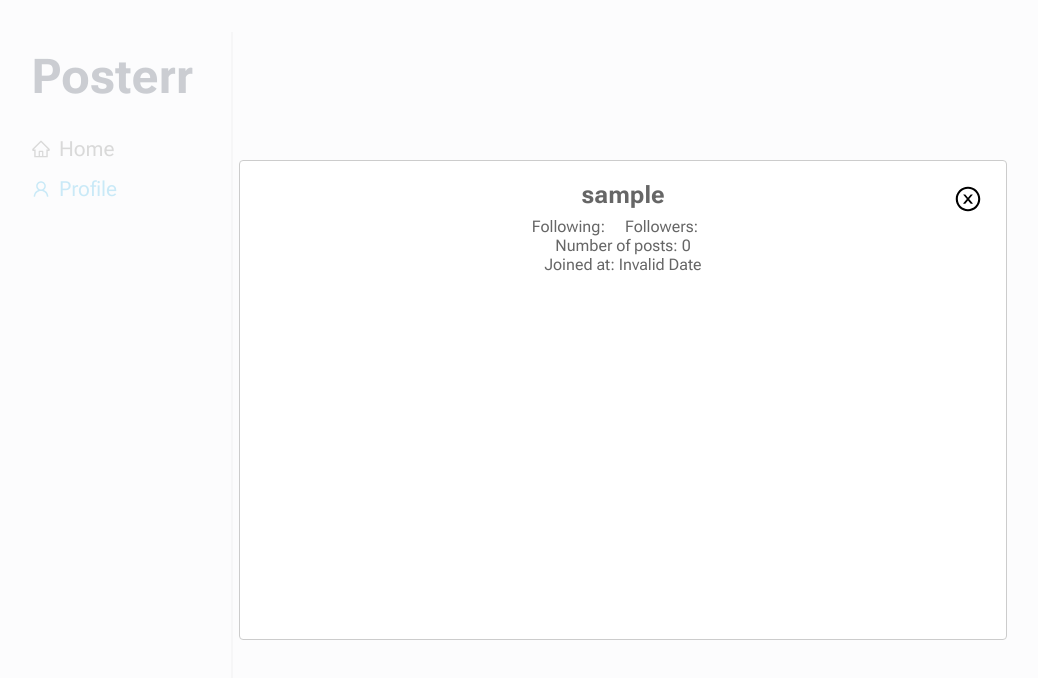
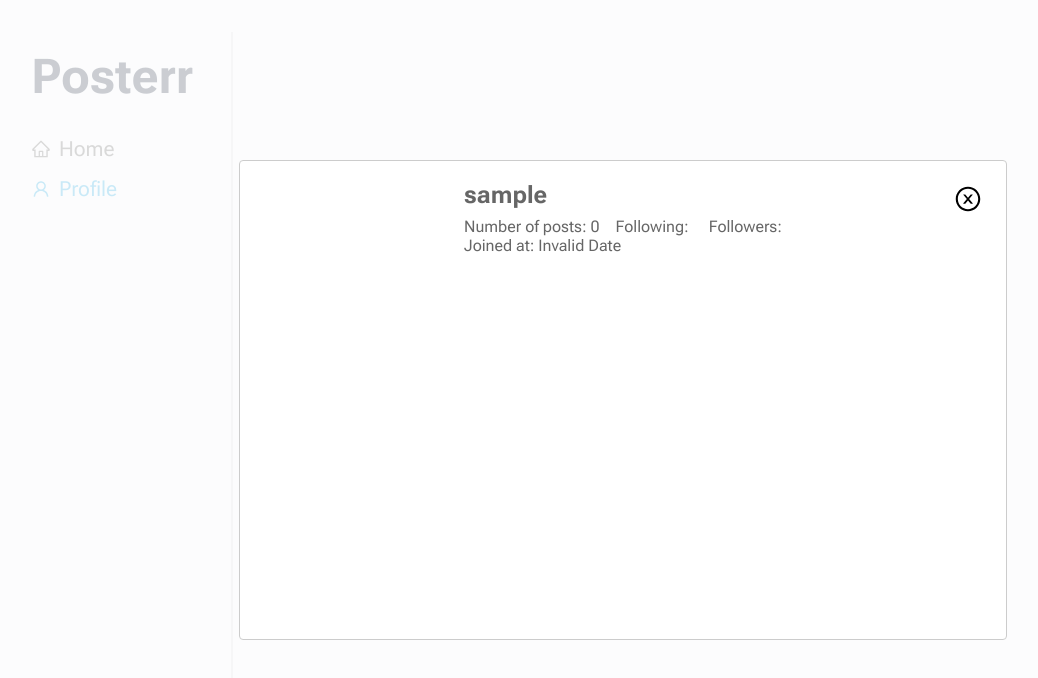
Before and after one commit to vicentemattos1/twitter-frontend, a Next.js app: page /profile in a window 1280 px wide. Shown: the top 678 px of the page, without its empty margins (17-1055 px from the left). Built offline with nearby package versions, Linux system fonts and the light colour scheme; sample sign-in values are in the browser's storage.

Commit message:
Updating profile modal visual

```diff
--- a/src/components/ProfileModal.tsx
+++ b/src/components/ProfileModal.tsx
@@ -77,16 +77,18 @@ export function ProfileModal({ isOpen, user_id }: ProfileModalProps) {
         <AiOutlineCloseCircle size={28} />
       </button>
       <main className={styles["container"]}>
+        <div className={styles["profile-info"]}>
           {userData && userData.avatar_url && (
             <Image
               src={userData.avatar_url}
               unoptimized
-            width={150}
-            height={150}
+              width={100}
+              height={100}
               className={styles["image"]}
               alt="Vicente Mattos"
             />
           )}
+          <div>
             <div className={styles["profile-btn"]}>
               <strong>{userData.username?.slice(0, 14)}</strong>
               {userData.id !== user?.id ? (
@@ -105,9 +107,6 @@ export function ProfileModal({ isOpen, user_id }: ProfileModalProps) {
               ) : null}
             </div>
             <div>
-          <span>Following: {userData.num_following}</span>
-          <span>Followers: {userData.num_followers}</span>
-        </div>
               <span>
                 Number of posts:{" "}
                 {posts.reduce((amount, post) => {
@@ -130,8 +129,13 @@ export function ProfileModal({ isOpen, user_id }: ProfileModalProps) {
                   return amount;
                 }, 0)}
               </span>
+              <span>Following: {userData.num_following}</span>
+              <span>Followers: {userData.num_followers}</span>
+            </div>
             <span>Joined at: {currentDateFormater(userData.date_joined)}</span>
-        <div></div>
+          </div>
+        </div>
+
         {posts.map((post) => {
           if (post.user.id === userData.id) {
             return (
--- a/src/styles/components/ProfileModal.module.scss
+++ b/src/styles/components/ProfileModal.module.scss
@@ -5,10 +5,17 @@
   align-items: center;
   position: relative;
 
+  .profile-info {
+    display: flex;
+    margin-bottom: 2rem;
+
+    > div {
+      margin-left: 1rem;
+    }
+  }
+
   .image {
     border-radius: 50%;
-    max-width: 150px;
-    max-height: 150px;
   }
 
   .profile-btn {
```
Lines whose indentation alone changed are shown as unchanged.
